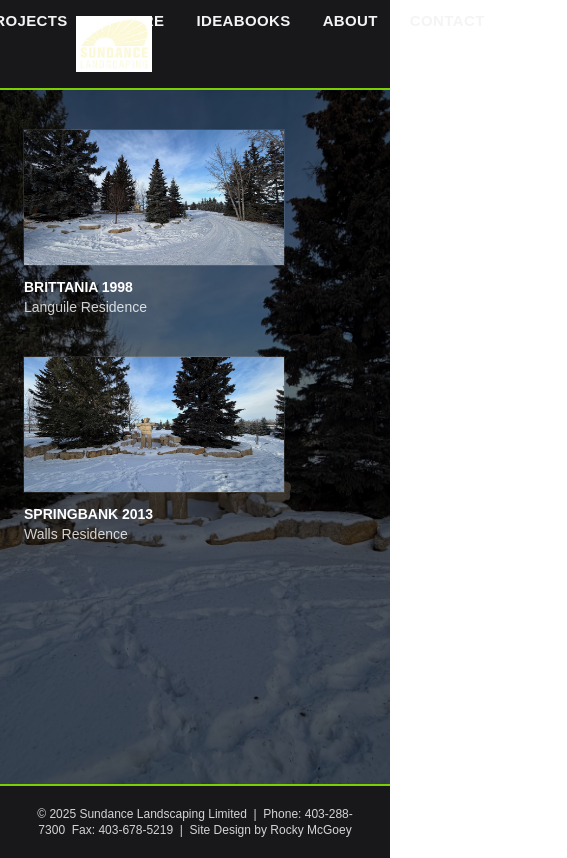
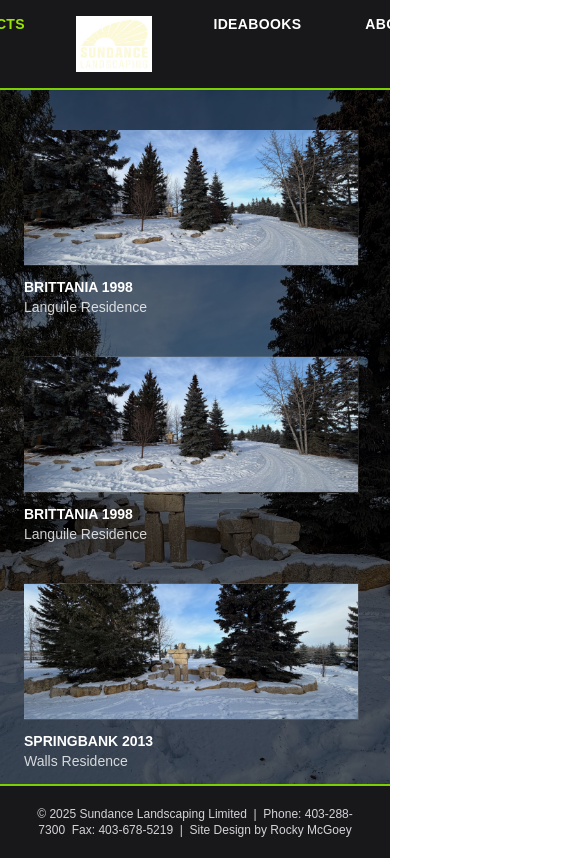
Before and after one commit to rocky-mcgoey/sundance-landscaping, a Next.js app: page /projects in a window 390 px wide. Shown: the whole page, 567 px wide, since content can reach past the window. Built offline with nearby package versions, Linux system fonts and the light colour scheme.

Commit message:
feat(projects): make projects grid scrollable and add active nav highlighting
- Make projects thumbnails area vertically scrollable
- Add active link styling in header using usePathname
- Switch projects list to responsive CSS grid
- Minor cleanup/comments in BackgroundShell

```diff
--- a/app/projects/page.jsx
+++ b/app/projects/page.jsx
@@ -6,7 +6,10 @@ export default function ProjectsPage() {
   return (
     <BackgroundShell backgroundSrc="/images/background/Landscape-1.jpg">
       <div className="mx-auto max-w-6xl px-6 py-10">
-        <ProjectsGrid projects={projects} />
+        {/* Scrollable thumbnails area */}
+        <div className="h-[calc(100vh-160px)] overflow-y-auto pr-2">
+          <ProjectsGrid projects={projects} />
+        </div>
       </div>
     </BackgroundShell>
   );
--- a/components/layout/Header.jsx
+++ b/components/layout/Header.jsx
@@ -1,7 +1,18 @@
+"use client";
 import Link from "next/link";
 import Image from "next/image";
+import { usePathname } from "next/navigation";
 
 export default function Header() {
+  const pathname = usePathname();
+
+  const isActive = (href) =>
+    pathname === href || pathname.startsWith(href + "/");
+
+  const linkClass = (href) =>
+    `px-4 py-2 text-sm font-semibold tracking-wide ${
+      isActive(href) ? "text-lime-400" : "text-white hover:text-lime-300"
+    }`;
   return (
     <header className="sticky top-0 z-50 bg-zinc-900 border-b-2 border-lime-500">
       <div className="relative h-[88px]">
@@ -20,23 +31,23 @@ export default function Header() {
 
         {/* LINKS */}
         <nav className="mx-auto flex h-full max-w-7xl items-center justify-center px-6">
-          <div className="flex gap-8 text-[15px] font-semibold uppercase tracking-wide text-zinc-100">
-            <Link href="/" className="text-lime-400 hover:text-lime-300">
+          <div className="flex gap-8 text-[15px] font-semibold uppercase tracking-wide">
+            <Link href="/" className={linkClass("/")}>
               Home
             </Link>
-            <Link href="/projects" className="hover:text-lime-400">
+            <Link href="/projects" className={linkClass("/projects")}>
               Projects
             </Link>
-            <Link href="/before-after" className="hover:text-lime-400">
+            <Link href="/before-after" className={linkClass("/before-after")}>
               Before &amp; After
             </Link>
-            <Link href="/ideas" className="hover:text-lime-400">
+            <Link href="/ideas" className={linkClass("/ideas")}>
               Ideabooks
             </Link>
-            <Link href="/about" className="hover:text-lime-400">
+            <Link href="/about" className={linkClass("/about")}>
               About
             </Link>
-            <Link href="/contact" className="hover:text-lime-400">
+            <Link href="/contact" className={linkClass("/contact")}>
               Contact
             </Link>
           </div>
--- a/components/projects/ProjectGrid.jsx
+++ b/components/projects/ProjectGrid.jsx
@@ -2,7 +2,7 @@ import ProjectThumb from "@/components/projects/ProjectThumbnail";
 
 export default function ProjectsGrid({ projects }) {
   return (
-    <div className="flex flex-wrap gap-x-10 gap-y-10">
+    <div className="grid w-full gap-10 sm:grid-cols-2 lg:grid-cols-3 xl:grid-cols-4">
       {projects.map((p) => (
         <ProjectThumb key={p.slug} project={p} />
       ))}
--- a/components/projects/ProjectThumbnail.jsx
+++ b/components/projects/ProjectThumbnail.jsx
@@ -4,7 +4,7 @@ import Image from "next/image";
 export default function ProjectThumb({ project }) {
   return (
     <Link href={`/projects/${project.slug}`} className="block">
-      <div className="w-[260px]">
+      <div className="w-full">
         <div className="relative h-[135px] w-full overflow-hidden bg-black/30 ring-1 ring-white/10">
           <Image
             src={project.coverImage}
--- a/components/ui/BackgroundShell.jsx
+++ b/components/ui/BackgroundShell.jsx
@@ -1,6 +1,7 @@
 import Image from "next/image";
 
 export default function BackgroundShell({
+  // TODO: Update photo to a client photo
   backgroundSrc = "/images/background/Landscape-1.jpg",
   children,
 }) {
--- a/data/projects.js
+++ b/data/projects.js
@@ -1,6 +1,20 @@
 // TODO: Fill rest of projects with photos from client
 
 export const projects = [
+  {
+    slug: "languile-residence",
+    title: "BRITTANIA 1998",
+    subtitle: "Languile Residence",
+    coverImage: "/images/projects/Landscape-2.jpg",
+    gallery: [
+      "/images/projects/languile/1.jpg",
+      "/images/projects/languile/2.jpg",
+      "/images/projects/languile/3.jpg",
+      "/images/projects/languile/4.jpg",
+      "/images/projects/languile/5.jpg",
+      "/images/projects/languile/6.jpg",
+    ],
+  },
   {
     slug: "languile-residence",
     title: "BRITTANIA 1998",
@@ -26,4 +40,207 @@ export const projects = [
       "/images/projects/springbank-2008/3.jpg",
     ],
   },
+  {
+    slug: "riddell-residence",
+    title: "SPRINGBANK 2013",
+    subtitle: "Walls Residence",
+    coverImage: "/images/projects/Landscape-1.jpg",
+    gallery: [
+      "/images/projects/springbank-2008/1.jpg",
+      "/images/projects/springbank-2008/2.jpg",
+      "/images/projects/springbank-2008/3.jpg",
+    ],
+  },
+  {
+    slug: "riddell-residence",
+    title: "SPRINGBANK 2013",
+    subtitle: "Walls Residence",
+    coverImage: "/images/projects/Landscape-1.jpg",
+    gallery: [
+      "/images/projects/springbank-2008/1.jpg",
+      "/images/projects/springbank-2008/2.jpg",
+      "/images/projects/springbank-2008/3.jpg",
+    ],
+  },
+  {
+    slug: "riddell-residence",
+    title: "SPRINGBANK 2013",
+    subtitle: "Walls Residence",
+    coverImage: "/images/projects/Landscape-1.jpg",
+    gallery: [
+      "/images/projects/springbank-2008/1.jpg",
+      "/images/projects/springbank-2008/2.jpg",
+      "/images/projects/springbank-2008/3.jpg",
+    ],
+  },
+  {
+    slug: "riddell-residence",
+    title: "SPRINGBANK 2013",
+    subtitle: "Walls Residence",
+    coverImage: "/images/projects/Landscape-1.jpg",
+    gallery: [
+      "/images/projects/springbank-2008/1.jpg",
+      "/images/projects/springbank-2008/2.jpg",
+      "/images/projects/springbank-2008/3.jpg",
+    ],
+  },
+  {
+    slug: "riddell-residence",
+    title: "SPRINGBANK 2013",
+    subtitle: "Walls Residence",
+    coverImage: "/images/projects/Landscape-1.jpg",
+    gallery: [
+      "/images/projects/springbank-2008/1.jpg",
+      "/images/projects/springbank-2008/2.jpg",
+      "/images/projects/springbank-2008/3.jpg",
+    ],
+  },
+  {
+    slug: "riddell-residence",
+    title: "SPRINGBANK 2013",
+    subtitle: "Walls Residence",
+    coverImage: "/images/projects/Landscape-1.jpg",
+    gallery: [
+      "/images/projects/springbank-2008/1.jpg",
+      "/images/projects/springbank-2008/2.jpg",
+      "/images/projects/springbank-2008/3.jpg",
+    ],
+  },
+  {
+    slug: "riddell-residence",
+    title: "SPRINGBANK 2013",
+    subtitle: "Walls Residence",
+    coverImage: "/images/projects/Landscape-1.jpg",
+    gallery: [
+      "/images/projects/springbank-2008/1.jpg",
+      "/images/projects/springbank-2008/2.jpg",
+      "/images/projects/springbank-2008/3.jpg",
+    ],
+  },
+  {
+    slug: "languile-residence",
+    title: "BRITTANIA 1998",
+    subtitle: "Languile Residence",
+    coverImage: "/images/projects/Landscape-2.jpg",
+    gallery: [
+      "/images/projects/languile/1.jpg",
+      "/images/projects/languile/2.jpg",
+      "/images/projects/languile/3.jpg",
+      "/images/projects/languile/4.jpg",
+      "/images/projects/languile/5.jpg",
+      "/images/projects/languile/6.jpg",
+    ],
+  },
+  {
+    slug: "languile-residence",
+    title: "BRITTANIA 1998",
+    subtitle: "Languile Residence",
+    coverImage: "/images/projects/Landscape-2.jpg",
+    gallery: [
+      "/images/projects/languile/1.jpg",
+      "/images/projects/languile/2.jpg",
+      "/images/projects/languile/3.jpg",
+      "/images/projects/languile/4.jpg",
+      "/images/projects/languile/5.jpg",
+      "/images/projects/languile/6.jpg",
+    ],
+  },
+  {
+    slug: "languile-residence",
+    title: "BRITTANIA 1998",
+    subtitle: "Languile Residence",
+    coverImage: "/images/projects/Landscape-2.jpg",
+    gallery: [
+      "/images/projects/languile/1.jpg",
+      "/images/projects/languile/2.jpg",
+      "/images/projects/languile/3.jpg",
+      "/images/projects/languile/4.jpg",
+      "/images/projects/languile/5.jpg",
+      "/images/projects/languile/6.jpg",
+    ],
+  },
+  {
+    slug: "languile-residence",
+    title: "BRITTANIA 1998",
+    subtitle: "Languile Residence",
+    coverImage: "/images/projects/Landscape-2.jpg",
+    gallery: [
+      "/images/projects/languile/1.jpg",
+      "/images/projects/languile/2.jpg",
+      "/images/projects/languile/3.jpg",
+      "/images/projects/languile/4.jpg",
+      "/images/projects/languile/5.jpg",
+      "/images/projects/languile/6.jpg",
+    ],
+  },
+  {
+    slug: "languile-residence",
+    title: "BRITTANIA 1998",
+    subtitle: "Languile Residence",
+    coverImage: "/images/projects/Landscape-2.jpg",
+    gallery: [
+      "/images/projects/languile/1.jpg",
+      "/images/projects/languile/2.jpg",
+      "/images/projects/languile/3.jpg",
+      "/images/projects/languile/4.jpg",
+      "/images/projects/languile/5.jpg",
+      "/images/projects/languile/6.jpg",
+    ],
+  },
+  {
+    slug: "languile-residence",
+    title: "BRITTANIA 1998",
+    subtitle: "Languile Residence",
+    coverImage: "/images/projects/Landscape-2.jpg",
+    gallery: [
+      "/images/projects/languile/1.jpg",
+      "/images/projects/languile/2.jpg",
+      "/images/projects/languile/3.jpg",
+      "/images/projects/languile/4.jpg",
+      "/images/projects/languile/5.jpg",
+      "/images/projects/languile/6.jpg",
+    ],
+  },
+  {
+    slug: "languile-residence",
+    title: "BRITTANIA 1998",
+    subtitle: "Languile Residence",
+    coverImage: "/images/projects/Landscape-2.jpg",
+    gallery: [
+      "/images/projects/languile/1.jpg",
+      "/images/projects/languile/2.jpg",
+      "/images/projects/languile/3.jpg",
+      "/images/projects/languile/4.jpg",
+      "/images/projects/languile/5.jpg",
+      "/images/projects/languile/6.jpg",
+    ],
+  },
+  {
+    slug: "languile-residence",
+    title: "BRITTANIA 1998",
+    subtitle: "Languile Residence",
+    coverImage: "/images/projects/Landscape-2.jpg",
+    gallery: [
+      "/images/projects/languile/1.jpg",
+      "/images/projects/languile/2.jpg",
+      "/images/projects/languile/3.jpg",
+      "/images/projects/languile/4.jpg",
+      "/images/projects/languile/5.jpg",
+      "/images/projects/languile/6.jpg",
+    ],
+  },
+  {
+    slug: "languile-residence",
+    title: "BRITTANIA 1998",
+    subtitle: "Languile Residence",
+    coverImage: "/images/projects/Landscape-2.jpg",
+    gallery: [
+      "/images/projects/languile/1.jpg",
+      "/images/projects/languile/2.jpg",
+      "/images/projects/languile/3.jpg",
+      "/images/projects/languile/4.jpg",
+      "/images/projects/languile/5.jpg",
+      "/images/projects/languile/6.jpg",
+    ],
+  },
 ];
```
